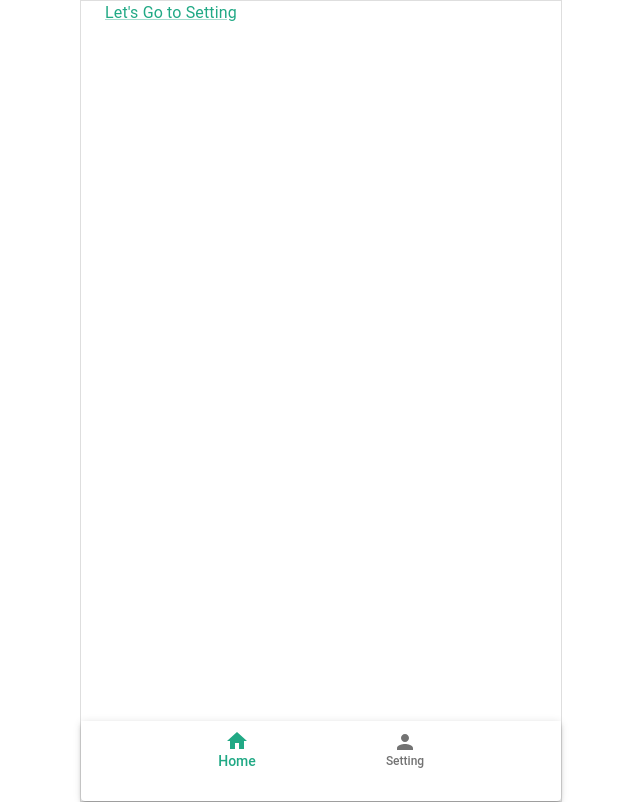
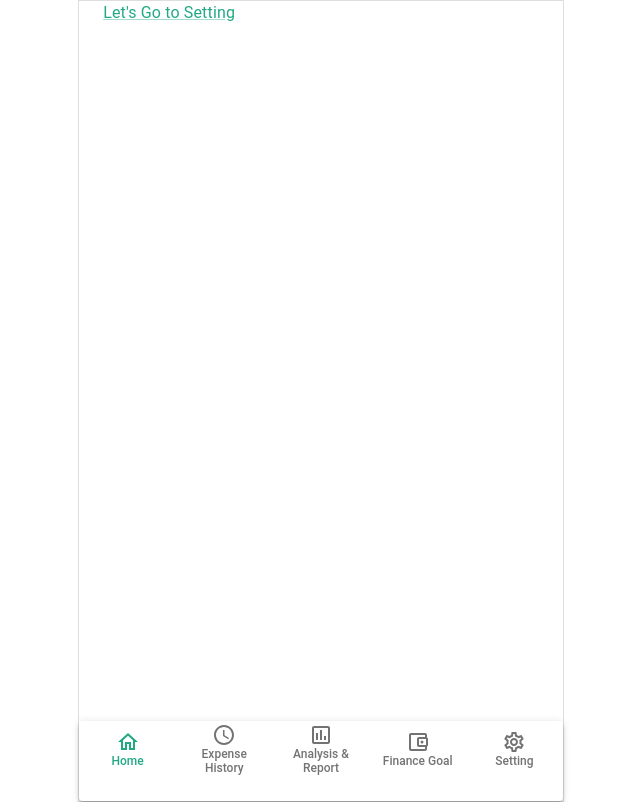
Before and after one commit to hyeonahc/finance-tracker, a React (Vite) app in the folder apps/web/: page / in a window 1280 px wide. Shown: the whole page, without its empty margins (319-959 px from the left). Built offline with nearby package versions, Linux system fonts and the light colour scheme.

Commit message:
Update BottomNavBar to match mockup; Add and Connect pages

```diff
--- a/apps/web/src/App.tsx
+++ b/apps/web/src/App.tsx
@@ -1,5 +1,8 @@
 import { BrowserRouter, Route, Routes } from "react-router-dom";
 import PageLayout from "./components/PageLayout/PageLayout";
+import AnalysisReport from "./pages/AnalysisReport";
+import ExpenseHistory from "./pages/ExpenseHistory";
+import FinanceGoal from "./pages/FinanceGoal";
 import Home from "./pages/Home";
 import Setting from "./pages/Setting";
 import SignIn from "./pages/SignIn";
@@ -10,8 +13,14 @@ function App() {
     <BrowserRouter>
       <Routes>
         <Route path="/" element={<PageLayout />}>
+          {/* Main Pages: BottomNavBar is displayed */}
           <Route index element={<Home />} />
+          <Route path="expense-history" element={<ExpenseHistory />} />
+          <Route path="analysis-report" element={<AnalysisReport />} />
+          <Route path="finance-goal" element={<FinanceGoal />} />
           <Route path="setting" element={<Setting />} />
+
+          {/* User Pages: BottomNavBar is not displayed */}
           <Route path="signin" element={<SignIn />} />
           <Route path="signup" element={<SignUp />} />
         </Route>
--- a/apps/web/src/components/BottomNavBar.tsx
+++ b/apps/web/src/components/BottomNavBar.tsx
@@ -1,18 +1,39 @@
-import HomeIcon from "@mui/icons-material/Home";
-import PersonIcon from "@mui/icons-material/Person";
+import AccessTimeOutlinedIcon from "@mui/icons-material/AccessTimeOutlined";
+import AccountBalanceWalletOutlinedIcon from "@mui/icons-material/AccountBalanceWalletOutlined";
+import HomeOutlinedIcon from "@mui/icons-material/HomeOutlined";
+import InsertChartOutlinedOutlinedIcon from "@mui/icons-material/InsertChartOutlinedOutlined";
+import SettingsOutlinedIcon from "@mui/icons-material/SettingsOutlined";
 import { BottomNavigation, BottomNavigationAction, Paper } from "@mui/material";
 import { useLocation, useNavigate } from "react-router-dom";
 
 const navItems = [
   {
     href: "/",
-    icon: <HomeIcon />,
+    icon: <HomeOutlinedIcon />,
     label: "Home",
     value: "/",
   },
   {
+    href: "/expense-history",
+    icon: <AccessTimeOutlinedIcon />,
+    label: "Expense History",
+    value: "/expense-history",
+  },
+  {
+    href: "/analysis-report",
+    icon: <InsertChartOutlinedOutlinedIcon />,
+    label: "Analysis & Report",
+    value: "/analysis-report",
+  },
+  {
+    href: "/finance-goal",
+    icon: <AccountBalanceWalletOutlinedIcon />,
+    label: "Finance Goal",
+    value: "/finance-goal",
+  },
+  {
     href: "/setting",
-    icon: <PersonIcon />,
+    icon: <SettingsOutlinedIcon />,
     label: "Setting",
     value: "/setting",
   },
--- a/apps/web/src/main.tsx
+++ b/apps/web/src/main.tsx
@@ -2,13 +2,15 @@ import React from "react";
 import ReactDOM from "react-dom/client";
 
 import App from "./App.tsx";
+import Providers from "./providers/Providers.tsx";
+
 import "./index.css";
-import Providers from "./providers/Providers.tsx";
+import "./muiOverrides.css";
 
 ReactDOM.createRoot(document.getElementById("root")!).render(
   <React.StrictMode>
     <Providers>
       <App />
     </Providers>
-  </React.StrictMode>
+  </React.StrictMode>,
 );
--- /dev/null
+++ b/apps/web/src/muiOverrides.css
@@ -0,0 +1,3 @@
+.css-imwso6-MuiBottomNavigationAction-label.Mui-selected {
+  font-size: 0.75rem !important;
+}
--- /dev/null
+++ b/apps/web/src/pages/AnalysisReport.tsx
@@ -0,0 +1,5 @@
+import { Box } from "@mui/material";
+
+export default function AnalysisReport() {
+  return <Box>This is a analysis & report page</Box>;
+}
--- /dev/null
+++ b/apps/web/src/pages/ExpenseHistory.tsx
@@ -0,0 +1,5 @@
+import { Box } from "@mui/material";
+
+export default function ExpenseHistory() {
+  return <Box>This is a expense history page</Box>;
+}
--- /dev/null
+++ b/apps/web/src/pages/FinanceGoal.tsx
@@ -0,0 +1,5 @@
+import { Box } from "@mui/material";
+
+export default function FinanceGoal() {
+  return <Box>This is a finance goal page</Box>;
+}
```
